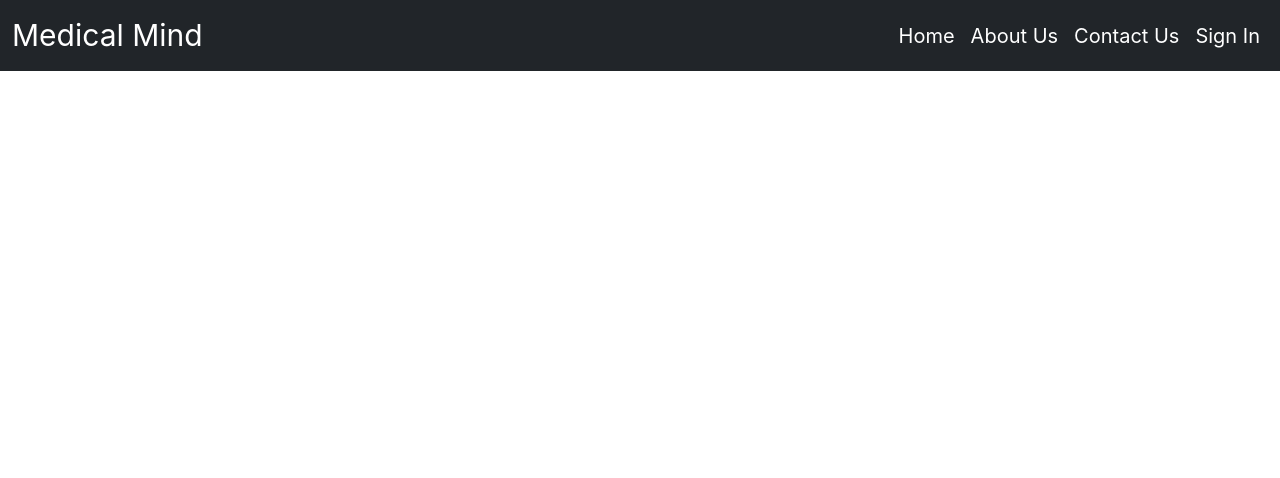
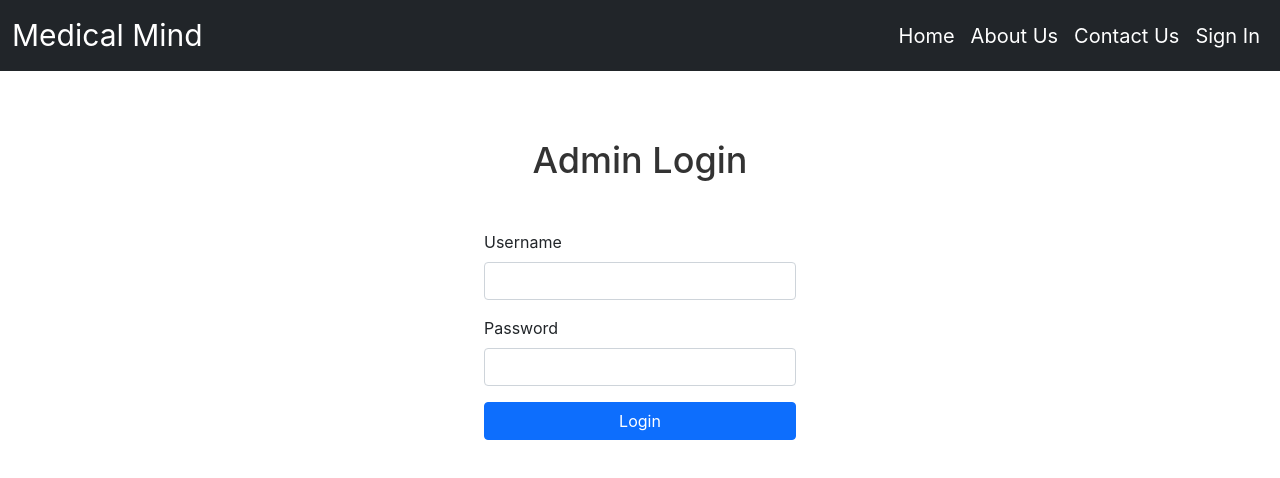
Before and after one commit to Talha-542/Medical-Mind, a React (Create React App) app: page /admin in a window 1280 px wide. Shown: the top 478 px of the page. Built offline with nearby package versions, Linux system fonts and the light colour scheme; no server answers.

Commit message:
Admin Auth (hardcoded)

```diff
--- a/src/App.js
+++ b/src/App.js
@@ -7,7 +7,8 @@ import SignIn from './components/SignIn/SignIn'
 import SignUp from './components/SignUp/SignUp';
 import Header from './components/Header/Header';
 import Dashboard from './components/Dashboard/Dashboard';
-
+import Admin from './pages/Admin/Admin';
+import AdminDashboard from './components/AdminDashboard/AdminDashboard'
 
 export default function App() {
   return (
@@ -19,6 +20,8 @@ export default function App() {
         <Route path="/contact-us" element={<Contact />} />
         <Route path="/sign-in" element={<SignIn />} />
         <Route path="/sign-up" element={<SignUp />} />
+        <Route path="/admin" element={<Admin />} />
+        <Route path="/admin-dashboard" element={<AdminDashboard/>} />
         <Route
           path="/dashboard"
           element={<Dashboard />}
--- /dev/null
+++ b/src/components/AdminDashboard/AdminDashboard.js
@@ -0,0 +1,7 @@
+import React from 'react'
+
+export default function AdminDashboard() {
+  return (
+    <div>AdminDashboard</div>
+  )
+}
--- a/src/components/SignIn/SignIn.css
+++ b/src/components/SignIn/SignIn.css
@@ -12,3 +12,9 @@
     font-weight: bold;
     text-decoration: none;
 }
+
+.admin{
+    color: black;
+    font-weight: bold;
+    text-decoration: none;
+}
--- a/src/components/SignIn/SignIn.js
+++ b/src/components/SignIn/SignIn.js
@@ -86,6 +86,9 @@ export default function SignIn() {
                   <p className='notHaveAccount mt-2'>
                     Not Have Account? <Link to='/sign-up' className='signUp'>Sign Up</Link>
                   </p>
+                  <p className='notHaveAccount'>
+                    Switch to  <Link to='/admin' className='admin'>Admin</Link>
+                  </p>
                 </form>
               </div>
             </div>
--- /dev/null
+++ b/src/pages/Admin/Admin.js
@@ -0,0 +1,62 @@
+import { useState } from "react";
+import { useNavigate } from "react-router-dom";
+
+export default function Admin() {
+    const [isAuthenticated, setIsAuthenticated] = useState(false);
+    const [username, setUsername] = useState('');
+    const [password, setPassword] = useState('');
+    const navigate = useNavigate();
+
+    const handleLogin = (e) => {
+        e.preventDefault();
+        if (username === 'Admin' && password === '12345') {
+            setIsAuthenticated(true);
+            navigate('/admin-dashboard');
+        } else {
+            alert('Incorrect username or password');
+        }
+    };
+
+    if (!isAuthenticated) {
+        return (
+            <div
+                className="container mt-5"
+                style={{
+                    maxWidth: '400px',
+                    backgroundColor: 'rgba(255, 255, 255, 0.8)',
+                    padding: '20px',
+                    borderRadius: '8px',
+                }}
+            >
+                <h2 className="text-center mb-4">Admin Login</h2>
+                <form onSubmit={handleLogin} className="p-4">
+                    <div className="mb-3">
+                        <label className="form-label">Username</label>
+                        <input
+                            type="text"
+                            className="form-control"
+                            value={username}
+                            onChange={(e) => setUsername(e.target.value)}
+                            required
+                        />
+                    </div>
+                    <div className="mb-3">
+                        <label className="form-label">Password</label>
+                        <input
+                            type="password"
+                            className="form-control"
+                            value={password}
+                            onChange={(e) => setPassword(e.target.value)}
+                            required
+                        />
+                    </div>
+                    <button type="submit" className="btn btn-primary w-100">
+                        Login
+                    </button>
+                </form>
+            </div>
+        );
+    }
+
+    return null;
+}
```
Also changed, not shown: src/pages/Admin/Admin.module.css (added).
